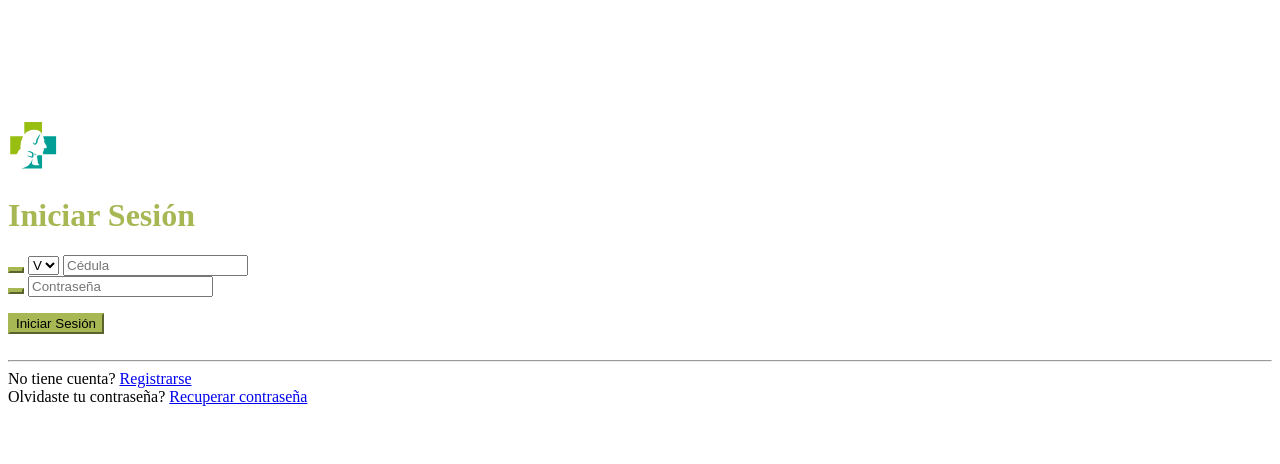
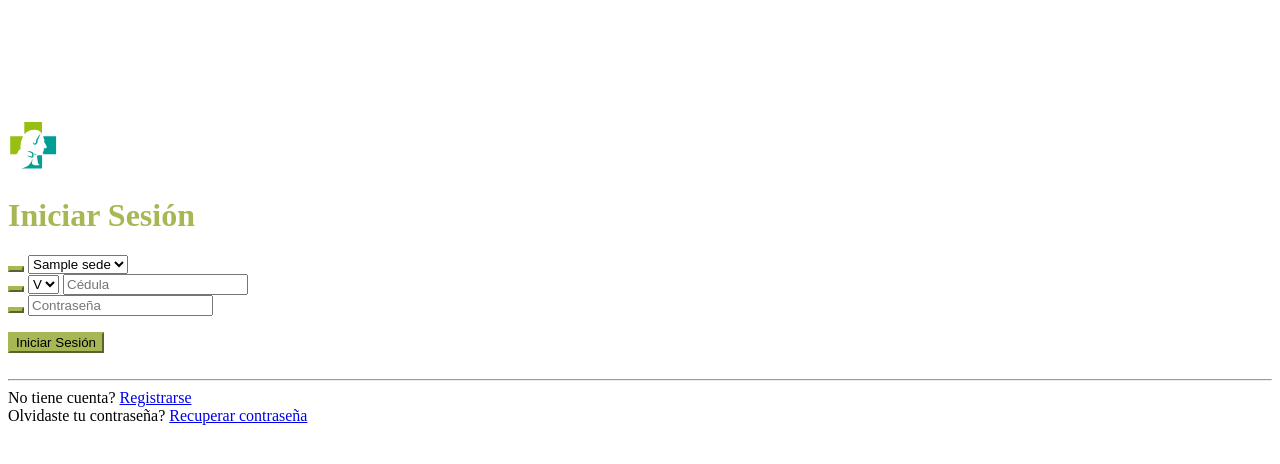
Before and after one commit to ricardojparram/Inventario-Wesley, a PHP site: template vista/sesion/loginVista.php in a window 1280 px wide. Shown: the top 464 px of the page. Run offline with PHP 8.4, Linux system fonts and the light colour scheme; the template is opened without the code that fills it: most values are stand-ins (such as "Sample title", 1, 10 or a date in 2020).

Commit message:
feat: sede se selecciona en el login

```diff
--- a/assets/js/login.js
+++ b/assets/js/login.js
@@ -38,17 +38,20 @@ $(document).ready(function () {
       $("#error"),
       "Error de contraseña,",
     );
-    if (!vcedula || !vpassword) throw new Error("Datos invalidos");
+    vsede = validarNumero($("#sede"), $("#error"), "Error de sede,");
+
+    if (!vcedula || !vpassword || !vsede) throw new Error("Datos invalidos");
 
     $(this).find('button[type="submit"]').prop("disabled", true);
     $.post(
       "",
       {
         login: "",
+        sede: $("#sede").val(),
         cedula: $("#preDocument").val() + "-" + $("#cedula").val(),
         password: $("#pass").val(),
       },
-      function (data) {
+      function () {
         Swal.fire({
           title: "Iniciando sesión!",
           text: "Los datos son correctos.",
--- a/vista/sesion/loginVista.php
+++ b/vista/sesion/loginVista.php
@@ -1,12 +1,12 @@
-<!DOCTYPE html>
+<!doctype html>
 <html lang="en">
-
-<head>
-  <title>Inciar sesión</title>
-  <meta charset="utf-8">
-  <meta content="width=device-width, initial-scale=1.0" name="viewport">
-
-    <?php  $VarComp->header();?>
+  <head>
+    <title>Inciar sesión</title>
+    <meta charset="utf-8" />
+    <meta content="width=device-width, initial-scale=1.0" name="viewport" />
+  </head>
+</html>
+<?php  $VarComp->header();?>
     <link href="assets/css/login.css" rel="stylesheet">
     <link rel="stylesheet" href="assets/css/tienda.css">
 
@@ -39,6 +39,16 @@
             </div>
             <form id="user">
               <div class="form-group">
+                <div class="mb-4">
+                  <div class="input-group">
+                    <button type="button" class="iconos btn btn-secondary" data-bs-trigger="hover focus" data-bs-container="body" data-bs-toggle="popover" data-bs-placement="top" data-bs-content="Ingrese la sede en la que se encuentra."><i class="bi bi-hospital"></i></button>
+                    <select class="form-select" id="sede">
+                        <?php foreach ($sedes as $row): ?>
+                          <option value="<?= $row['id_sede']?>"> <?= $row["nombre"] ?> </option>
+                        <?php endforeach; ?>
+                    </select>
+                  </div>
+                </div>
                 <div class="mb-4">
                   <div class="input-group">
                     <button type="button" class="iconos btn btn-secondary" data-bs-trigger="hover focus" data-bs-container="body" data-bs-toggle="popover" data-bs-placement="top" data-bs-content="Introduzca su cédula registrada en el sistema."><i class="bi bi-person-fill"></i></button>
```
Also changed, not shown: 2 other files.
